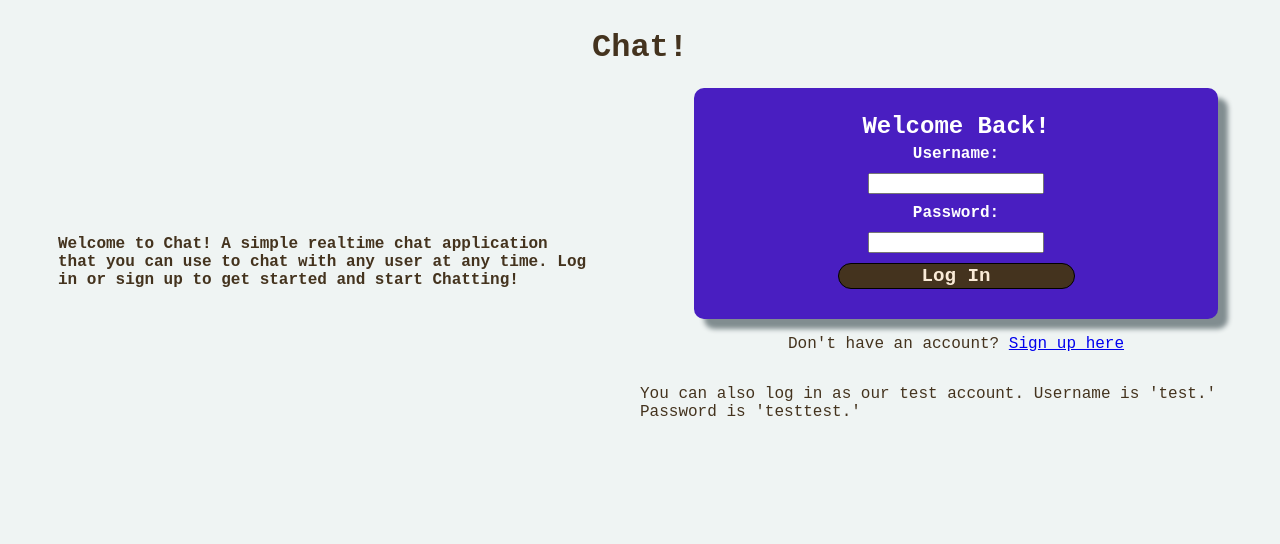
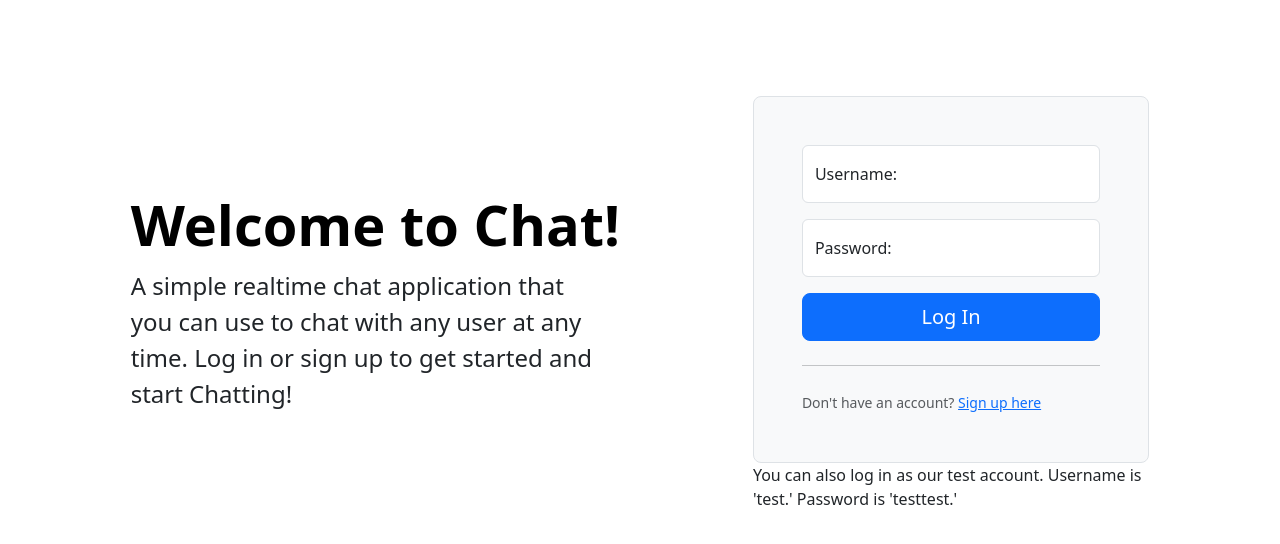
Before and after one commit to dp-beck/chat-app-frontend, a React (Vite) app: page /login in a window 1280 px wide. Shown: the top 544 px of the page. Built offline with nearby package versions, Linux system fonts and the light colour scheme; no server answers.

Commit message:
added bootstrap for styling of sign up and login forms

```diff
--- a/index.html
+++ b/index.html
@@ -5,11 +5,13 @@
     <link rel="icon" type="image/svg+xml" href="/chat-svgrepo-com.svg" />
     <meta name="viewport" content="width=device-width, initial-scale=1.0" />
     <title>Chat! </title>
+    <link href="https://cdn.jsdelivr.net/npm/bootstrap@5.3.3/dist/css/bootstrap.min.css" rel="stylesheet" integrity="sha384-QWTKZyjpPEjISv5WaRU9OFeRpok6YctnYmDr5pNlyT2bRjXh0JMhjY6hW+ALEwIH" crossorigin="anonymous">
   </head>
   <body>
     <div id="root">The app is currently loading. This is app is hosted for free on Render.
       The free instance will spin down with inactivity and may take 50 seconds or more to start.
       Please be patient. Thanks!</div>
     <script type="module" src="/src/main.jsx"></script>
+    <script src="https://cdn.jsdelivr.net/npm/bootstrap@5.3.3/dist/js/bootstrap.bundle.min.js" integrity="sha384-YvpcrYf0tY3lHB60NNkmXc5s9fDVZLESaAA55NDzOxhy9GkcIdslK1eN7N6jIeHz" crossorigin="anonymous"></script>
   </body>
 </html>
--- a/src/index.css
+++ b/src/index.css
@@ -1,71 +1,3 @@
-* {
-    font-family: 'Courier New', Courier, monospace;
-}
-
-body {
-    color: #44331e;
-    background-color: rgb(239, 244, 243);
-}
-
-h2 {
-    margin: 0;
-}
-
-label {
-    padding: 5px;
-    font-weight: 600;
-}
-
-input {
-    margin: 5px;
-}
-
-input[type='submit'], button {
-    background-color: #44331e;
-    color: antiquewhite;
-    font-weight: 600;
-    font-size: larger;
-    border: 1px solid black;
-    width: 50%;
-    border-radius: 15px;
-    transition: 0.3s;
-}
-
-input[type='submit']:hover, button:hover {
-    cursor:pointer;
-    background-color: darkgreen;
-
-}
-
-.login {
-    display: grid;
-    grid-template-columns: repeat(2, 1fr);
-    grid-template-rows: repeat(1fr, 4fr);
-    align-items: center;
-    justify-items: center;
-}
-
-.login_header {
-    grid-column: 1 / span 2;
-}
-
-.login_welcome_message_container {
-    display: flex;
-    flex-direction: column;
-    align-items: center;
-    justify-content: center;
-    font-weight: 600;
-    margin-left: 50px;
-    margin-right: 50px;
-}
-
-.login_form_and_messages {
-    display: flex;
-    flex-direction: column;
-    align-items: center;
-    justify-content: center;
-}
-
 .signup, .user_profile {
     display: flex;
     flex-direction: column;
@@ -74,7 +6,7 @@ input[type='submit']:hover, button:hover {
 
 }
 
-.login_form, .signup_form, .manage_profile_form {
+.signup_form, .manage_profile_form {
     color:#ffffff;
     display: flex;
     flex-direction: column;
--- a/src/main.jsx
+++ b/src/main.jsx
@@ -1,6 +1,6 @@
-import React from 'react'
-import ReactDOM from 'react-dom/client'
-import './index.css'
+import React from 'react';
+import ReactDOM from 'react-dom/client';
+import './index.css';
 import { createBrowserRouter, redirect, RouterProvider } from 'react-router-dom';
 import Root from './routes/root.jsx';
 import Login from './routes/login.jsx';
--- a/src/routes/login.jsx
+++ b/src/routes/login.jsx
@@ -51,40 +51,68 @@ function Login() {
   };
 
   return (
-    <div className="login">
-      <h1 className="login_header">Chat!</h1>
-
-      <div className="login_welcome_message_container">
-        <p className="login_welcome_message">
-          Welcome to Chat! A simple realtime chat application that you can use
+    <div className="container col-xl-10 col-xxl-8 px-4 py-5">
+      <div className="row align-items-center g-lg-5 py-5">
+        <div className="col-lg-7 text-center text-lg-start">
+          <h1 className="display-4 fw-bold lh-1 text-body-emphasis mb-3">
+            Welcome to Chat!
+          </h1>
+          <p className="col-lg-10 fs-4">
+            A simple realtime chat application that you can use
             to chat with any user at any time. Log in or sign up to get started
             and start Chatting!
           </p>
         </div>
 
-      <div className="login_form_and_messages">
-        <form onSubmit={handleSubmit} className="login_form">
-          <h2>Welcome Back!</h2>
+        <div className="col-md-10 mx-auto col-lg-5">
+          <form
+            onSubmit={handleSubmit}
+            className="p-4 p-md-5 border rounded-3 bg-body-tertiary"
+          >
+            <div className="form-floating mb-3">
+              <input
+                type="text"
+                className="form-control"
+                name="user_name"
+                id="user_name"
+                placeholder="name"
+              />
               <label htmlFor="user_name">Username:</label>
-          <input type="text" name="user_name" id="user_name" />
+            </div>
 
+            <div className="form-floating mb-3">
+              <input
+                type="password"
+                className="form-control"
+                name="password"
+                id="password"
+                placeholder="password"
+              />
               <label htmlFor="password">Password:</label>
-          <input type="password" name="password" id="password" />
+            </div>
 
-          <input type="submit" value="Log In" />
+            <input
+              className="w-100 btn btn-lg btn-primary"
+              type="submit"
+              value="Log In"
+            />
+
+            <hr className="my-4" />
+            {/* eslint-disable-next-line react/no-unescaped-entities*/}
+            <small className="text-body-secondary">
+              Don't have an account? <Link to="/signup">Sign up here</Link>
+            </small>
           </form>
           {wrongInfoMsg && (
             <p style={wrongInfoMsgStyle}>Wrong username or password entered.</p>
           )}
-        {/* eslint-disable-next-line react/no-unescaped-entities*/}
+
           <p>
-          Don't have an account? <Link to="/signup">Sign up here</Link>
-        </p>
-        <p>
-          You can also log in as our test account. Username is 'test.' Password
-          is 'testtest.'{" "}
+            You can also log in as our test account. Username is 'test.'
+            Password is 'testtest.'{" "}
           </p>
           {user && <Navigate to="/" replace={true} />}
+        </div>
       </div>
     </div>
   );
--- a/src/routes/signup.jsx
+++ b/src/routes/signup.jsx
@@ -1,16 +1,15 @@
 import { useState } from "react";
 import { Navigate } from "react-router-dom";
-import url from '../devState';
+import url from "../devState";
 
 function Signup() {
-
   const [userCreated, setUserCreated] = useState(false);
   const [signupErrors, setSignupErrors] = useState([]);
 
   const createUser = (e) => {
     try {
-        fetch(url + '/api/users/create', {
-              method: 'POST',
+      fetch(url + "/api/users/create", {
+        method: "POST",
         body: JSON.stringify({
           user_name: e.target[0].value,
           password: e.target[1].value,
@@ -21,62 +20,117 @@ function Signup() {
         headers: {
           "Content-Type": "application/json;charset=utf-8",
         },
-            }).then((res) => {
+      })
+        .then((res) => {
           return res.json();
-            }).then((data) => {
+        })
+        .then((data) => {
           if (data.errors) {
             setSignupErrors(data.errors);
           } else {
             setUserCreated(true);
           }
-            })
+        });
     } catch (error) {
-            console.error('Fetch', error);
+      console.error("Fetch", error);
     }
-    }
+  };
 
   const handleSubmit = (e) => {
     e.preventDefault();
     createUser(e);
-    }
+  };
 
   return (
-        <div className="signup">
-            <h1> Chat! </h1>
-                <form onSubmit={handleSubmit} className="signup_form">
-                    <h2>Sign Up!</h2>
-                    <div className="signup_entry">
-                      <label htmlFor="user_name">Username:</label>
-                      <input type="text" name="user_name" id="user_name" />
+    <div className="container col-xl-10 col-xxl-8 px-4 py-5">
+      <div className="row align-items-center g-lg-5 py-5">
+        <div className="col-lg-7 text-center text-lg-start">
+          <h1 className="display-4 fw-bold lh-1 text-body-emphasis mb-3">
+            Sign up for Chat!
+          </h1>
+          <p className="col-lg-10 fs-4">
+            Hey... You know the drill .. Just give us some of your deets, and
+            soon you will be chatting it up with all your friends!
+          </p>
         </div>
 
-                    <div className="signup_entry">
-                      <label htmlFor="password">Password:</label>
-                      <input type="password" name="password" id="password" />
+        <div className="col-md-10 mx-auto col-lg-5">
+          <form
+            onSubmit={handleSubmit}
+            className="p-4 p-md-5 border rounded-3 bg-body-tertiary"
+          >
+            <div className="form-floating mb-3">
+              <input
+                type="text"
+                className="form-control"
+                name="user_name"
+                id="user_name"
+                placeholder="name"
+              />
+              <label htmlFor="user_name">Username:</label>
             </div>
 
-                    <div className="signup_entry">
-                      <label htmlFor="first_name">First Name:</label>
-                      <input type="text" name="first_name" id="first_name" />
+            <div className="form-floating mb-3">
+              <input
+                type="password"
+                className="form-control"
+                name="password"
+                id="password"
+                placeholder="password"
+              />
+              <label htmlFor="password">Password:</label>
             </div>
 
-                    <div className="signup_entry">
-                      <label htmlFor="last_name">Last Name:</label>
-                      <input type="text" name="last_name" id="last_name" />
+            <div className="form-floating mb-3">
+              <input
+                type="text"
+                className="form-control"
+                name="first_name"
+                id="first_name"
+                placeholder="first name"
+              />
+              <label htmlFor="first_name">First Name:</label>
             </div>
 
-                    <div className="signup_entry">
-                      <label htmlFor="email">Email:</label>
-                      <input type="email" name="email" id="email" />
+            <div className="form-floating mb-3">
+              <input
+                type="text"
+                className="form-control"
+                name="last_name"
+                id="last_name"
+                placeholder="last name"
+              />
+              <label htmlFor="last_name">Last Name:</label>
             </div>
 
-                    <input type="submit" value="Submit" />
+            <div className="form-floating mb-3">
+              <input
+                type="email"
+                className="form-control"
+                name="email"
+                id="email"
+                placeholder="email@example.com"
+              />
+              <label htmlFor="email">Email:</label>
+            </div>
+
+            <input
+              className="w-100 btn btn-lg btn-primary"
+              type="submit"
+              value="Submit"
+            />
           </form>
           <ul>
-                  {signupErrors.map(error => <li className="signupErrors" key={signupErrors.indexOf(error)}>{error.msg}</li>)}
+            {signupErrors.map((error) => (
+              <li className="signupErrors" key={signupErrors.indexOf(error)}>
+                {error.msg}
+              </li>
+            ))}
           </ul>
-                {userCreated && <Navigate to='/login' replace={true}/>}
+          {userCreated && <Navigate to="/login" replace={true} />}
         </div>
-    )
+      </div>
+    </div>
+  );
 }
 export default Signup;
```
Also changed, not shown: 1 other file (tests, documents, lock files or other folders). Lines whose indentation alone changed are shown as unchanged.
